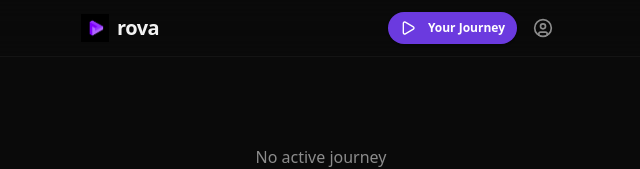
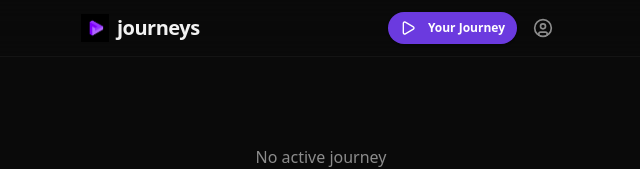
Before and after one commit to meatacular/rova-journey, a Next.js app: page /journey in a window 1280 px wide. Shown: the top 169 px of the page, without its empty margins (319-959 px from the left). Built offline with nearby package versions, Linux system fonts and the light colour scheme.

Commit message:
Dynamic header label: 'rova' on splash, 'journeys' during journey
Uses usePathname to detect /journey route and swap the header
text accordingly. All other pages show 'rova'.

Co-Authored-By: Claude Opus 4.6 <noreply@anthropic.com>

```diff
--- a/src/components/layout/Header.tsx
+++ b/src/components/layout/Header.tsx
@@ -3,13 +3,17 @@
 import { UserCircle, Play, Pause } from 'lucide-react';
 import Link from 'next/link';
 import Image from 'next/image';
+import { usePathname } from 'next/navigation';
 import { Button } from '@/components/ui/button';
 import { useStartJourney } from '@/lib/hooks/useStartJourney';
 import { useJourney } from '@/lib/stores/journey';
 
 export function Header() {
+  const pathname = usePathname();
   const { handleStartJourney } = useStartJourney();
   const { isActive, isPlaying, pauseJourney, resumeJourney } = useJourney();
+
+  const headerLabel = pathname === '/journey' ? 'journeys' : 'rova';
 
   const handleClick = () => {
     if (isActive && isPlaying) {
@@ -30,7 +34,7 @@ export function Header() {
       <div className="mx-auto flex h-14 max-w-lg items-center justify-between px-4">
         <Link href="/" className="flex items-center gap-2">
           <Image src="/rova-logo.png" alt="rova" width={28} height={28} />
-          <span className="text-xl font-bold tracking-tight text-foreground">rova</span>
+          <span className="text-xl font-bold tracking-tight text-foreground">{headerLabel}</span>
         </Link>
         <div className="flex items-center gap-2">
           <Button
```
